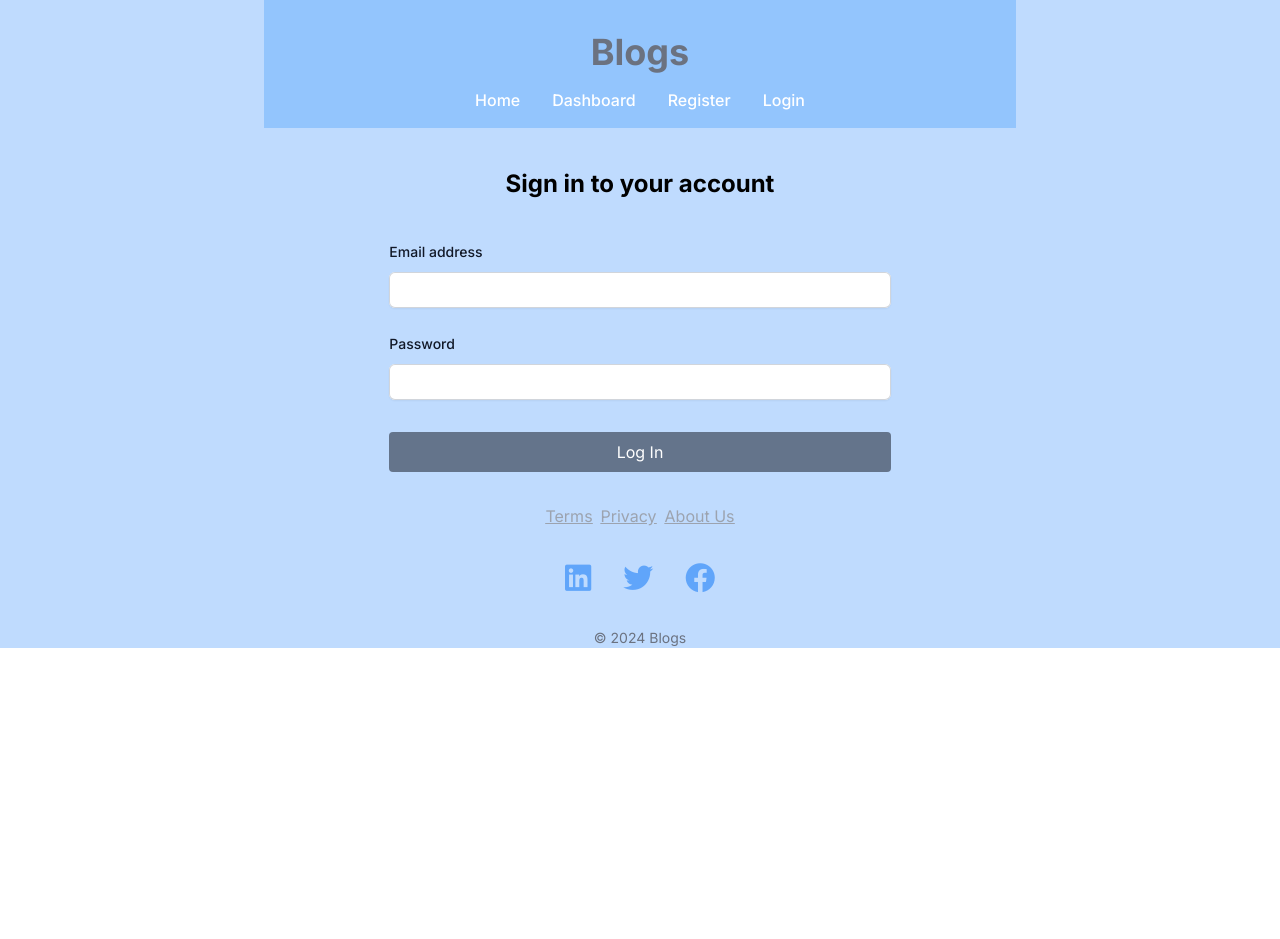
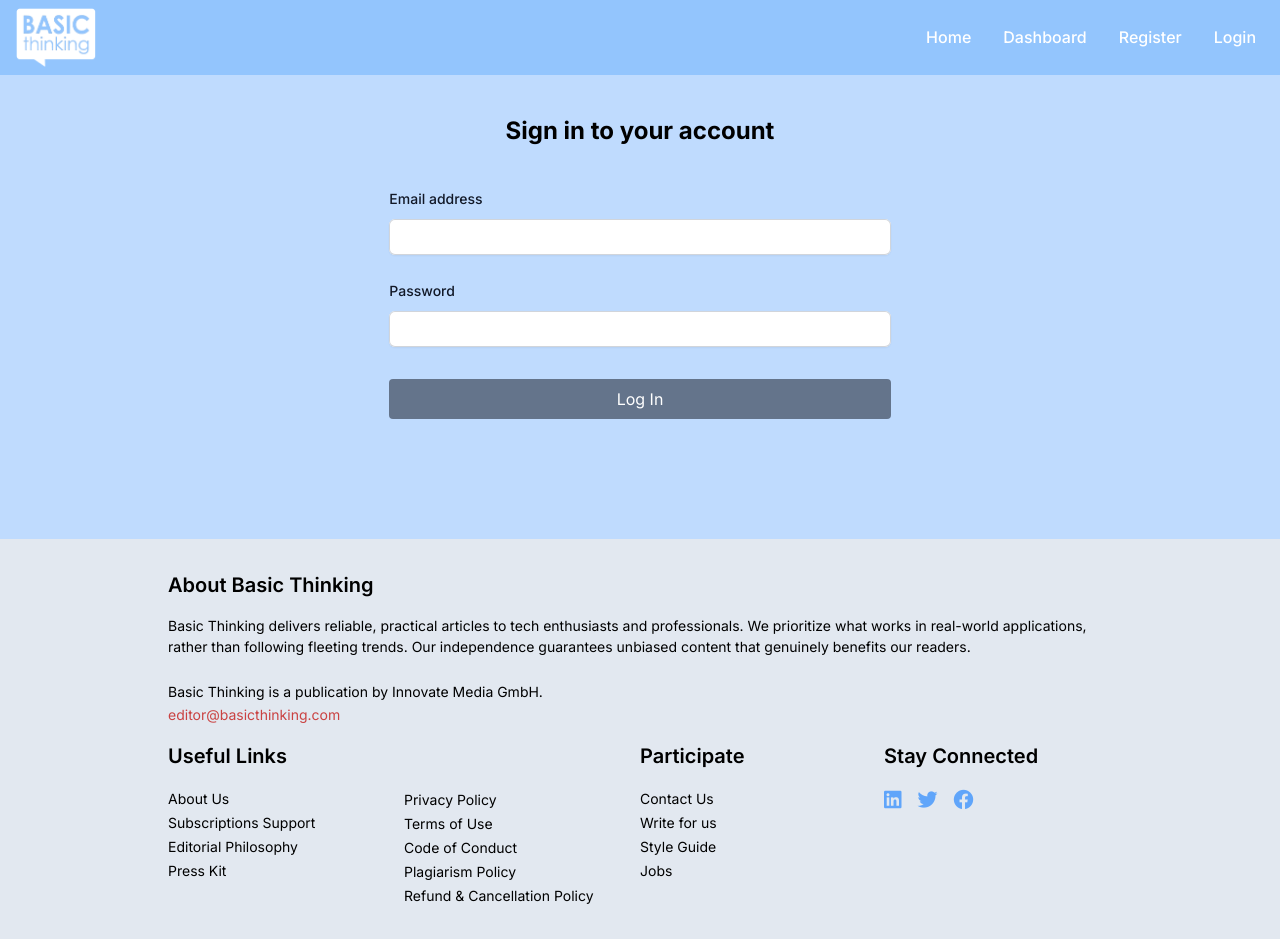
Before and after one commit to ashutoshmishra5/Blogs, a Next.js app: page /login in a window 1280 px wide. Before the commit the page ends 800 px from the top, so only its background shows below. Built offline with nearby package versions, Linux system fonts and the light colour scheme; no server answers.

Commit message:
Improved UI

```diff
--- a/src/app/blogs/[id]/page.jsx
+++ b/src/app/blogs/[id]/page.jsx
@@ -12,22 +12,21 @@ const BlogPage = ({ params }) => {
     const { id } = params;
     return (
         <div>
-
-
+            <Header/>
             <div className="container-flex grid grid-cols-10">
             <div className="md:col-span-1 lg:col-span-2 bg-blue-200"></div>
                 <div className="col-span-10 md:col-span-8 lg:col-span-6 bg-blue-200 px-2">
 
-                    <Header/>
                     <BlogDisplayComponent id = {id}/>
                     <CommentComponent blogId={id} />
                     <CommentForm blogId={id} />
-                    <Footer/>
 
                 </div>
             <div className="md:col-span-1 lg:col-span-2 bg-blue-200"></div>
 
             </div>
+            <Footer/>
+
         </div>
     );
 };
--- a/src/app/dashboard/page.jsx
+++ b/src/app/dashboard/page.jsx
@@ -6,15 +6,15 @@ import Header from '@/components/Header/Header';
 const Dashboard = () => {
   return (
     <div>
+      <Header />
       <div className="container-flex grid grid-cols-10">
         <div className="md:col-span-1 lg:col-span-2 bg-blue-200"></div>
         <div className="col-span-10 md:col-span-8 lg:col-span-6 bg-blue-200 px-2">
-          <Header />
           <DashboardComponent />
-          <Footer />
         </div>
         <div className="md:col-span-1 lg:col-span-2 bg-blue-200"></div>
       </div>
+      <Footer />
     </div>
   );
 };
--- a/src/app/login/page.jsx
+++ b/src/app/login/page.jsx
@@ -6,15 +6,15 @@ import SignInForm from "@/components/SignInForm/SignInForm";
 const LogInPage = () => {
     return (
         <>
-            <div className="container-flex grid grid-cols-10">
+            <Header />
+            <div className="container-flex grid grid-cols-10 pb-24 bg-blue-200">
                 <div className="md:col-span-1 lg:col-span-2 bg-blue-200"></div>
                 <div className="col-span-10 md:col-span-8 lg:col-span-6 bg-blue-200 px-2">
-                    <Header />
                     <SignInForm />
-                    <Footer />
                 </div>
                 <div className="md:col-span-1 lg:col-span-2 bg-blue-200"></div>
             </div>
+            <Footer />
         </>
     );
 };
--- a/src/app/register/page.jsx
+++ b/src/app/register/page.jsx
@@ -7,17 +7,16 @@ const RegisterPage = () => {
 
     return (
         <>
-
-        <div className="container-flex grid grid-cols-10">
+        <Header/>
+        <div className="container-flex grid grid-cols-10 pb-24 bg-blue-200">
             <div className="md:col-span-1 lg:col-span-2 bg-blue-200"></div>
                 <div className="col-span-10 md:col-span-8 lg:col-span-6 bg-blue-200 px-2">
-                    <Header/>
                     <RegisterForm/>
-                    <Footer/>
                 </div>
             <div className="md:col-span-1 lg:col-span-2 bg-blue-200"></div>
 
         </div>
+        <Footer/>
         </>
     );
 };
--- a/src/components/Footer/Footer.jsx
+++ b/src/components/Footer/Footer.jsx
@@ -1,6 +1,6 @@
 const Footer = () => {
     return (
-        <>
+        /*<>
         <div>
                 <div className="container flex flex-row items-center justify-center mt-8">
                     <div className="mx-1 underline text-gray-400 hover:text-gray-800"><a href="">Terms</a></div>
@@ -16,7 +16,66 @@ const Footer = () => {
                 <div className="flex items-center justify-center mt-8 text-gray-500 text-sm">© 2024 Blogs</div>
 
                     </div>
-        </>
+        </>*/
+
+        <div className="container-flex grid grid-cols-10 bg-blue-200 pt-6">
+        <div className="md:col-span-1  bg-slate-200"></div>
+        <div className="col-span-10 md:col-span-8  bg-slate-200 px-2">
+            <div className="px-8 py-8  ">
+                <div className="mb-8 mr-[5px] w-full md:mb-0 md:w-full">
+                    <p className="mb-4 text-xl font-semibold">About Basic Thinking</p>
+                    <p className="text-[14px]">Basic Thinking delivers reliable, practical articles to tech enthusiasts and professionals. We prioritize what works in real-world applications, rather than following fleeting trends. Our independence guarantees unbiased content that genuinely benefits our readers.</p>
+                    <br />
+                    <p className="text-[14px]">Basic Thinking is a publication by Innovate Media GmbH.</p>
+                    <a className="mt-4 text-sm text-[#ca4242]" href="mailto:editor@basicthinking.com" target="_top">editor@basicthinking.com</a>
+                </div>
+
+                <div className="container pt-4">
+                    <div className="flex-row sm:flex">
+                        <div className="mb-8 md:mb-0 md:w-[25%]">
+                            <p className="mb-4 text-xl font-semibold">Useful Links</p>
+                            <ul className="">
+                                <li><a href="/" className="text-[14px]">About Us</a></li>
+                                <li><a href="/"className="text-[14px]">Subscriptions Support</a></li>
+                                <li><a href="/" className="text-[14px]">Editorial Philosophy</a></li>
+                                <li><a href="/" className="text-[14px]">Press Kit</a></li>
+                            </ul>
+                        </div>
+
+                        <div className="mb-8 mt-[45px] md:mb-0 md:w-[25%]">
+                            <ul className="">
+                                <li><a href="/" className="text-[14px]">Privacy Policy</a></li>
+                                <li><a href="/" className="text-[14px]">Terms of Use</a></li>
+                                <li><a href="/" className="text-[14px]">Code of Conduct</a></li>
+                                <li><a href="/" className="text-[14px]">Plagiarism Policy</a></li>
+                                <li><a href="/" className="text-[14px]">Refund & Cancellation Policy</a></li>
+                            </ul>
+                        </div>
+
+                        <div className="mb-8 md:mb-0 md:w-[25%]">
+                            <p className="mb-4 text-xl font-semibold">Participate</p>
+                            <ul className="">
+                                <li><a href="/" className="text-[14px]">Contact Us</a></li>
+                                <li><a href="/"className="text-[14px]">Write for us</a></li>
+                                <li><a href="/" className="text-[14px]">Style Guide</a></li>
+                                <li><a href="/" className="text-[14px]">Jobs</a></li>
+                            </ul>
+                        </div>
+
+                        <div className="mb-8 md:mb-0 md:w-[25%]">
+                            <p className="mb-4 text-xl font-semibold px-2">Stay Connected</p>
+                            <div className="container flex space-x-4 px-2">
+                                <div className="text-xl"><a href="#"><i className="fab fa-linkedin text-blue-400 hover:text-blue-600 duration-200"></i></a></div>
+                                <div className="text-xl"><a href="#"><i className="fab fa-twitter text-blue-400 hover:text-blue-600 duration-200"></i></a></div>
+                                <div className="text-xl"><a href="#"><i className="fab fa-facebook text-blue-400 hover:text-blue-600 duration-200"></i></a></div>
+                            </div>
+                        </div>
+                    </div>
+                </div>
+            </div>
+        </div>
+        <div className="md:col-span-1  bg-slate-200"></div>
+    </div>
     );
 }
 
--- a/src/components/Header/Header.jsx
+++ b/src/components/Header/Header.jsx
@@ -6,28 +6,40 @@ const Header = () => {
 
     return (
         <>
-        <nav className="bg-blue-300 p-4">
-                    <div className="container"><div className="flex items-center justify-center text-4xl text-gray-500 font-bold py-4">Blogs</div></div>
-                    <div className="container mx-auto">
-                        <ul className="flex items-center justify-center space-x-4">
+        <nav className="bg-blue-300">
+                    {/*<div className="container"><div className="flex items-center justify-center text-4xl text-gray-500 font-bold py-4">Blogs</div></div>*/
+                     /*
+                     <div className="container">
+                        <div className="flex items-center justify-center text-4xl text-gray-500 font-bold">
+                            <Image className="object-cover" src="/logo1.png" height={50} width={150} alt="logo" />
+                        </div>
+                    </div>
+                    */}
+
+
+                    <div className="container mx-auto px-4 py-2">
+
+                    <div className="flex justify-between items-center">
+                        <a href="/"> <Image className="object-cover hover:opacity-50 duration-200" src="/logo1.png" height={60} width={80} alt="logo" /> </a>
+                        <ul className="flex space-x-4">
                             <li><a href="/" className="text-white font-medium hover:bg-gray-400 rounded-2xl px-2 py-2">Home</a></li>
                             <li><a href="/dashboard" className="text-white font-medium hover:bg-gray-400 rounded-2xl px-2 py-2">Dashboard</a></li>
                             {!session && (
                                 <>
-                                    <li className=""><a href="/register" className="text-white font-medium hover:bg-gray-400 rounded-2xl px-2 py-2">Register</a></li>
-                                    <li className=""><a href="/login" className="text-white font-medium hover:bg-gray-400 rounded-2xl px-2 py-2">Login</a></li>
+                                    <li><a href="/register" className="text-white font-medium hover:bg-gray-400 rounded-2xl px-2 py-2">Register</a></li>
+                                    <li><a href="/login" className="text-white font-medium hover:bg-gray-400 rounded-2xl px-2 py-2">Login</a></li>
                                 </>
-                                )
-                                }
-                                { session && (
+                            )}
+                            {session && (
                                 <>
-                                    <li className=""><a href="#" onClick={()=>signOut({callbackUrl: '/'})} className="text-white font-medium hover:bg-gray-400 rounded-2xl px-2 py-2"> Logout</a></li>
-                                    <li className=""><a className="text-white font-sm"> Hi {session?.user.name}</a></li>
+                                    <li><a href="#" onClick={() => signOut({ callbackUrl: '/' })} className="text-white font-medium hover:bg-gray-400 rounded-2xl px-2 py-2">Logout</a></li>
+                                    <li><a className="text-white font-sm">Hi {session?.user.name}</a></li>
                                 </>
-                                )
-                                }
+                            )}
+                        </ul>
+                    </div>
 
-                            </ul>
+
                     </div>
                     </nav>
         </>
```
Also changed, not shown: src/app/page.js (+11 -6 lines), src/components/BlogDisplayComponent/BlogDisplayComponent.jsx (+4 -4 lines), src/components/DashboardComponent/DashboardComponent.jsx (+10 -7 lines), public/logo1.png (added). Lines whose indentation alone changed are shown as unchanged.
